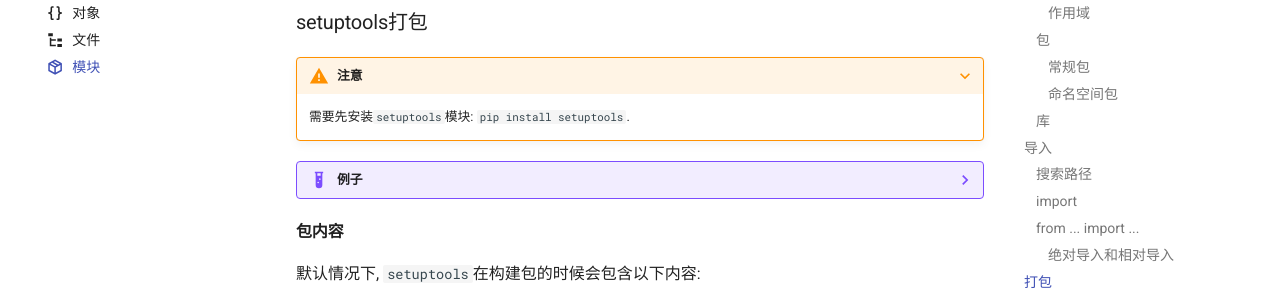
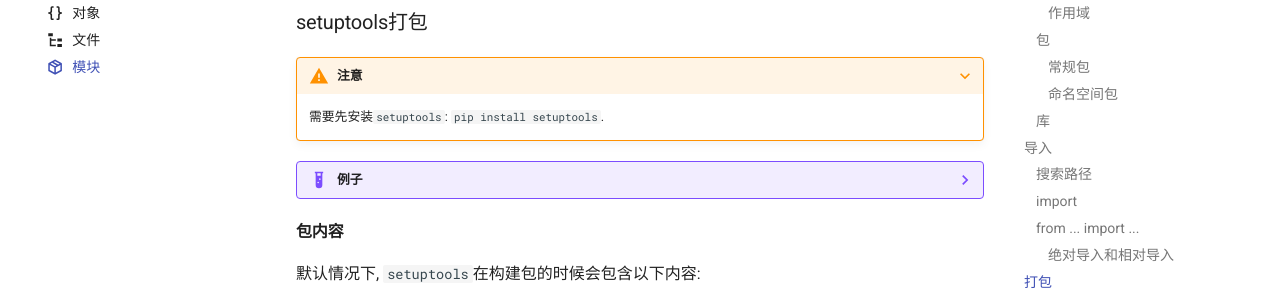
Before and after one commit to sigmax01/py, an MkDocs documentation site: the page built from docs/基础/模块.md, in a window 1280 px wide and 900 px high, scrolled down 7083 px. Shown: the part 151-451 px from the top of the window. Built offline with MkDocs 1.6.1 and Material for MkDocs 9.7.7, drawn with Linux system fonts in a browser that asks for light colours; comment, search, counter and statistics services are not loaded; some of the changed text lies outside the part shown.

Commit message:
docs: Update module documentation for improved code organization and clarity

```diff
--- a/docs/基础/模块.md
+++ b/docs/基础/模块.md
@@ -497,7 +497,7 @@
 
 ???+ warning "注意"
 
-    需要先安装`setuptools`模块: `pip install setuptools`.
+    需要先安装`setuptools`: `pip install setuptools`.
 
 ??? example "例子"
 
```
Also changed, not shown: other parts of docs/基础/模块.md (+4 -0 lines).
